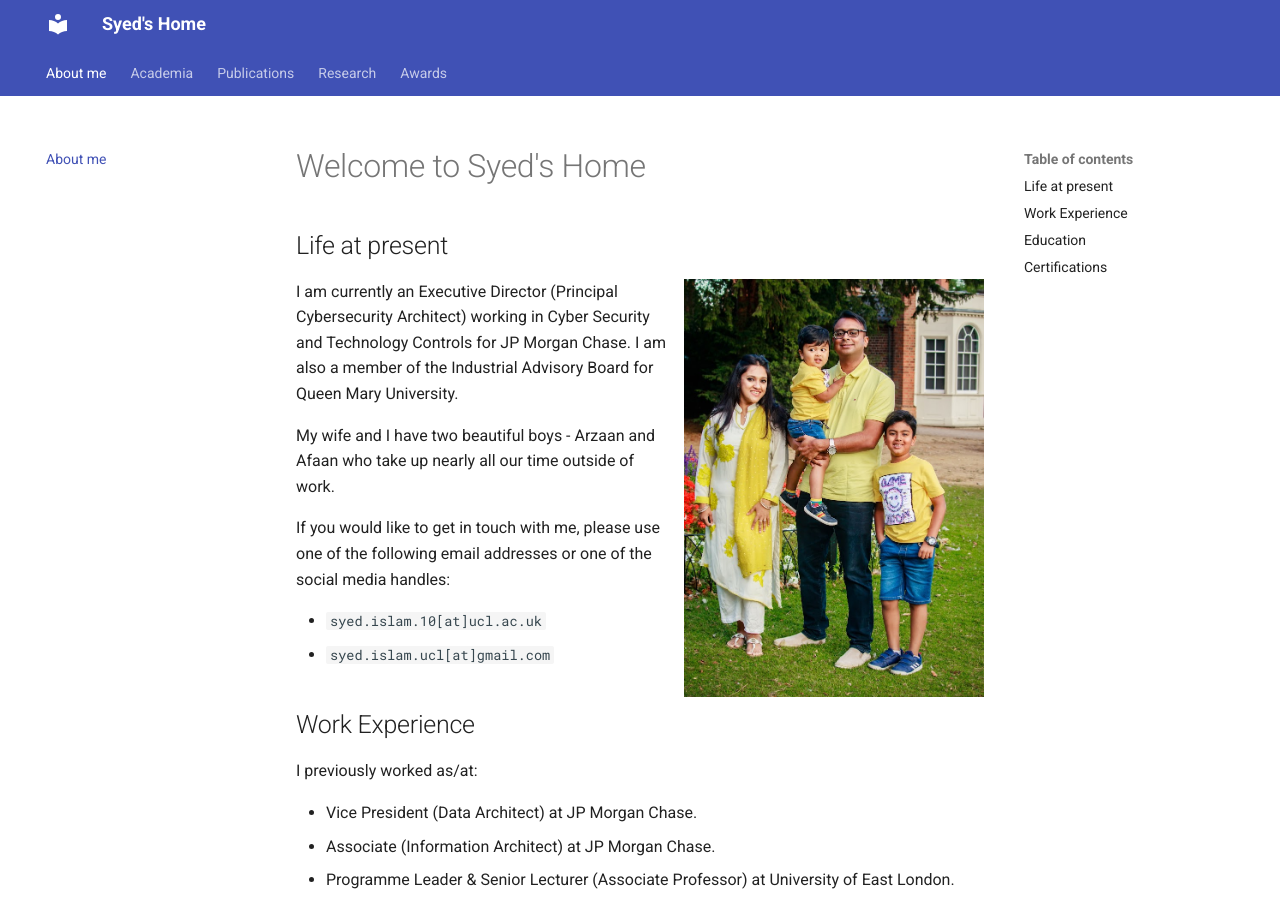
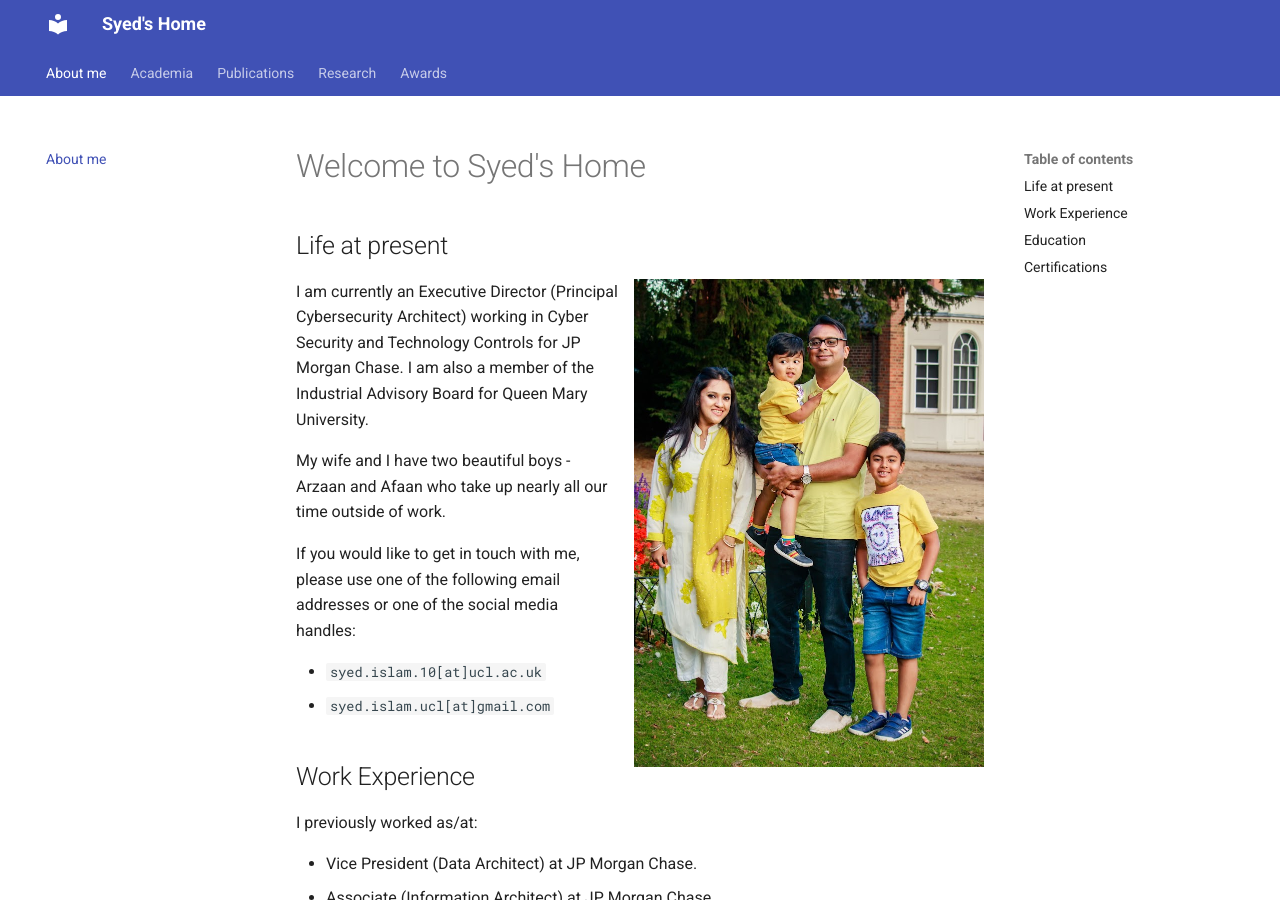
Before and after one commit to syed-islam/syed-islam.github.io, an MkDocs documentation site: the page built from docs/index.md, in a window 1280 px wide and 900 px high. Built offline with MkDocs 1.6.1 and Material for MkDocs 9.7.7, drawn with Linux system fonts in a browser that asks for light colours.

Commit message:
Updated the size of the picture

```diff
--- a/docs/index.md
+++ b/docs/index.md
@@ -1,7 +1,7 @@
 # Welcome to Syed's Home
 
 ## Life at present
-![Image title](./images/Family.jpeg){ width=300, align=right }
+![Image title](./images/Family.jpeg){ width=350, align=right }
 I am currently an Executive Director (Principal Cybersecurity Architect) working in Cyber Security and Technology Controls for JP Morgan Chase. I am also a member of the Industrial Advisory Board for Queen Mary University.
 
 My wife and I have two beautiful boys - Arzaan and Afaan who take up nearly all our time outside of work.
```
Also changed, not shown: 1 other file.
